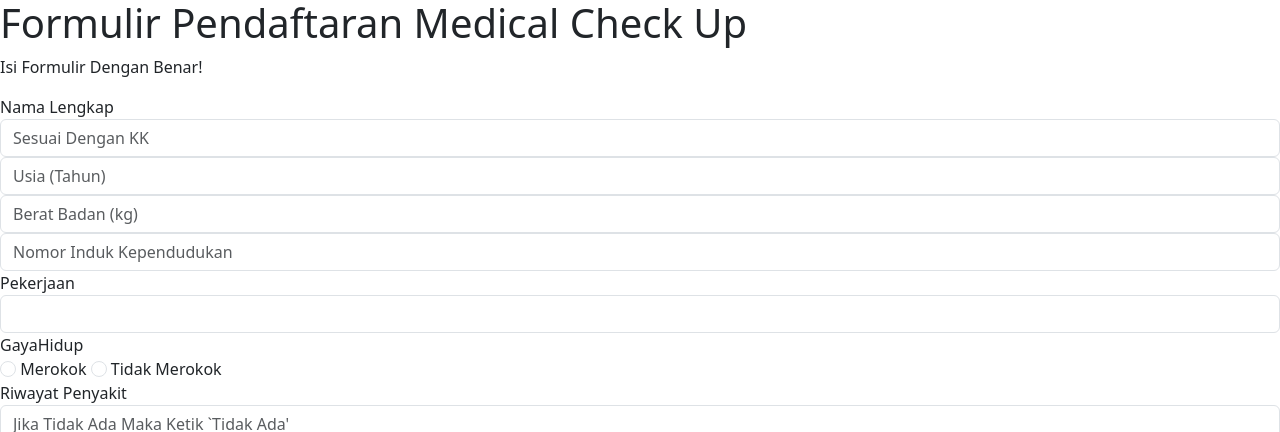
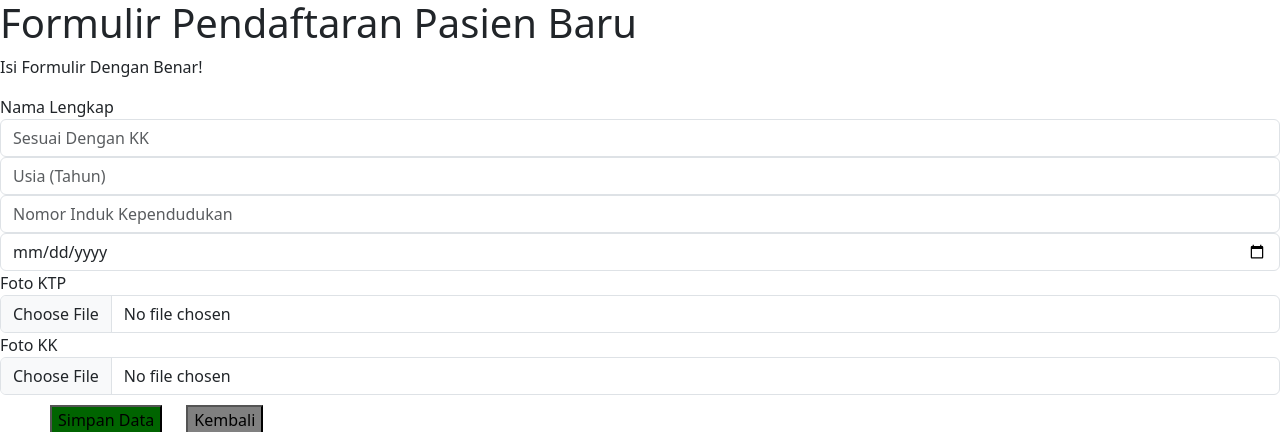
Before and after one commit to Alvin1003-no/Project-Web, a PHP site: page /FormPasienBaru.php in a window 1280 px wide. Shown: the part 301-733 px from the top of the page. Run offline with PHP 8.4, Linux system fonts and the light colour scheme; some libraries are stand-ins or nearby versions.

Commit message:
Update FormPasienBaru.php

```diff
--- a/Puskesmas/Backend/FormPasienBaru.php
+++ b/Puskesmas/Backend/FormPasienBaru.php
@@ -1,3 +1,9 @@
+<?php
+
+include "Service/Connection.php";
+
+?>
+
 <!DOCTYPE html>
 <html lang="id">
 
@@ -25,7 +31,7 @@
     crossorigin="anonymous" />
 
   <!-- Link CSS -->
-  <link rel="stylesheet" href="../Style/FormPasien.css" />
+  <link rel="stylesheet" href="../Style/FormPasienBaru.css" />
   <link rel="stylesheet" href="../Style/Hover/HoverPasien.css" />
 </head>
 
@@ -36,10 +42,10 @@
       <div class="Tengah">
         <div class="kotakluar">
           <div class="kotakdalam">
-            <h1>Formulir Pendaftaran Medical Check Up</h1>
+            <h1>Formulir Pendaftaran Pasien Baru</h1>
             <p>Isi Formulir Dengan Benar!</p>
           </div>
-          <form action="" method="post">
+          <form action="" method="post" enctype="multipart/form-data">
             <label>Nama Lengkap</label>
             <input type="text" name="Nama" class="form-control" required placeholder="Sesuai Dengan KK">
 
@@ -47,44 +53,25 @@
               <input type="number" name="Usia" class="form-control" required placeholder="Usia (Tahun)">
             </div>
 
-            <div class="BeratBadan">
-              <input type="number" name="BeratBadan" class="form-control" required placeholder="Berat Badan (kg)">
-            </div>
-
             <div class="NIK">
               <input type="number" name="NIK" class="form-control" required placeholder="Nomor Induk Kependudukan">
             </div>
 
-            <div class="Pekerjaan">
-              <label>Pekerjaan</label>
-              <input type="text" name="Pekerjaan" class="form-control" required>
+            <div class="Tanggal">
+              <input type="date" name="TanggalLahir" class="form-control" required placeholder="Tanggal Lahir">
             </div>
-
-            <div class="GayaHidup">
-              <label>GayaHidup</label><br>
-              <input type="radio" name="GayaHidup" class="form-check-input" required>
-              <label for="merokok" name="GayaHidup" class="form-check-label">Merokok</label>
-              <input type="radio" name="GayaHidup" class="form-check-input" required>
-              <label for="tidak" name="GayaHidup" class="form-check-label">Tidak Merokok</label>
-            </div>
-
-            <label>Riwayat Penyakit</label>
-            <input type="text" name="Riwayat" class="form-control" required placeholder="Jika Tidak Ada Maka Ketik `Tidak Ada'">
-
-            <label>Riwayat Alergi Obat</label>
-            <input type="text" name="Obat" class="form-control" required placeholder="Jika Tidak Ada Maka Ketik `Tidak Ada'">
 
             <div class="FotoKTP">
               <label>Foto KTP</label>
-              <input type="file" name="KTP" class="foto form-control" accept="image/*" capture="enviroment" required>
+              <input type="file" name="KTP" class="foto form-control" accept=".jpg , .jpeg , .png" capture="enviroment" required>
             </div>
 
             <div class="FotoKK">
               <label>Foto KK</label>
-              <input type="file" name="KK" class="foto form-control" accept="image/*" capture="enviroment" required>
+              <input type="file" name="KK" class="foto form-control" accept=".jpg , .jpeg , .png" capture="enviroment" required>
             </div>
             <button type="submit" style="background-color: #006400;
-             margin-top: 10px; margin-left: 50px; margin-right: 20px;">Simpan Data</button>
+             margin-top: 10px; margin-left: 50px; margin-right: 20px;" name="Simpan">Simpan Data</button>
             <button type="button" style="background-color: gray;" onclick="location.href='../Frontend/DaftarOnline.html'">Kembali</button>
           </form>
 
@@ -96,7 +83,7 @@
   <!-- Footer -->
   <footer>
     <div class="kotak">
-      <img src="Assets/pemerintah.png" alt="Logo Pemerintah" />
+      <img src="../Assets/pemerintah.png" alt="Logo Pemerintah" />
       <div class="kirifooter">
         <label>Puskesmas Kartasura</label>
         <p>
@@ -174,3 +161,84 @@
 </body>
 
 </html>
+
+
+<?php
+if (isset($_POST['Simpan'])) {
+  $NamaLengkap = mysqli_real_escape_string($Connection, $_POST['Nama']);
+  $Usia = mysqli_real_escape_string($Connection, $_POST['Usia']);
+  $NIK = mysqli_real_escape_string($Connection, $_POST['NIK']);
+  $TanggalLahir = mysqli_real_escape_string($Connection, $_POST['TanggalLahir']);
+
+  // name digunakan untuk mencetak nama file tersebut
+  // $_FILES : untuk upload gambar , dokumen , dll
+  $FotoKK = $_FILES['KK']['name'];
+  $FotoKTP = $_FILES['KTP']['name'];
+
+  // tmp_name saya gunakan untuk menyimpan data yang bersifat sementara
+  $FileTempKK = $_FILES['KK']['tmp_name'];
+  $FileTempKTP = $_FILES['KTP']['tmp_name'];
+
+  if (!empty($FotoKK) && !empty($FotoKTP)) {
+
+    // preg_replace itu fungsi php untuk mengganti pola dengan string lain
+    // polanya itu A-Z , a-z ,0-9 = semua huruf selain angka dan huruf
+    // contoh : nama user nya Siapa@Dimana -> Siapa_Dimana trus untuk simbol lain juga sama
+
+    // Membuat folder berdasarkan nama lengkap user
+    $folderName = "Data Pasien " . preg_replace('/[^A-Za-z0-9]/', '_', $NamaLengkap);
+    $folderPathKK = 'DataPasien/FotoKK/' . $folderName . '/';
+    $folderPathKTP = 'DataPasien/FotoKTP/' . $folderName . '/';
+
+    // Digunakan untuk membuat folder
+    if (!is_dir($folderPathKK)) {
+      mkdir($folderPathKK, 0777, true);
+    }
+    // 0777 itu adalah hak akses (read + write + execute)
+
+    if (!is_dir($folderPathKTP)) {
+      mkdir($folderPathKTP, 0777, true);
+    }
+
+    $filePathKK = $folderPathKK . $FotoKK;
+    // menggabungkan path folder dengan nama filenya
+    $filePathKTP = $folderPathKTP . $FotoKTP;
+
+
+    // move_upload_file itu digunakan untuk menyimpan data yang tadinya bersifat sementara berubah jadi permanent
+    if (move_uploaded_file($FileTempKK, $filePathKK) && move_uploaded_file($FileTempKTP, $filePathKTP)) {
+
+      // NamaPasien/file.jpg
+      // Simpan path relatif ke database (tanpa folder DataPasien)
+      $pathKKDatabase = $folderName . '/' . $FotoKK;
+      $pathKTPDatabase = $folderName . '/' . $FotoKTP;
+
+      $Query = "INSERT INTO pasien_baru(nama_pasien, foto_kk, foto_ktp, nik, tanggal_lahir, usia)
+                VALUES ('$NamaLengkap', '$pathKKDatabase', '$pathKTPDatabase', '$NIK', '$TanggalLahir', '$Usia')";
+
+      if (mysqli_query($Connection, $Query)) {
+        echo '
+          <script>
+          alert("Data Berhasil Ditambahkan...")
+          location.href="../Frontend/Dashboard.html"
+          </script>
+          ';
+      } else {
+        echo "Error: " . mysqli_error($Connection);
+      }
+    } else {
+      echo '
+        <script>
+        alert("Gagal mengunggah file!");
+        </script>
+        ';
+    }
+  } else {
+    echo '
+        <script>
+        alert("Pastikan Foto KTP atau Foto KK Terunggah Dengan Benar!");
+        </script>
+        ';
+  }
+}
+?>
```
